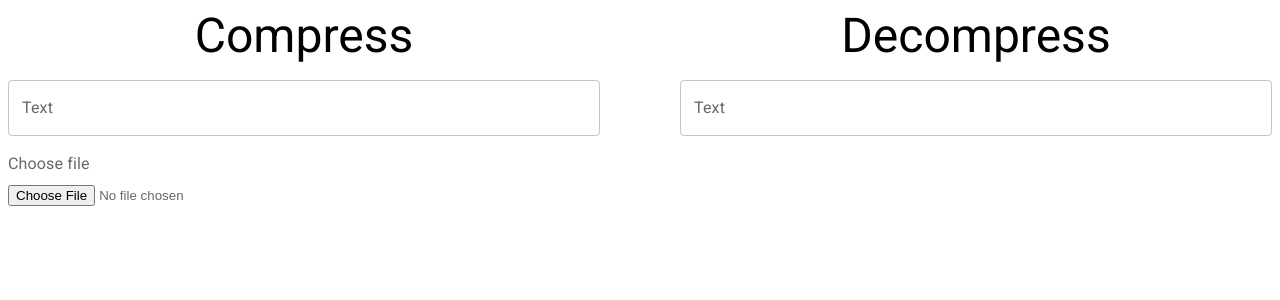
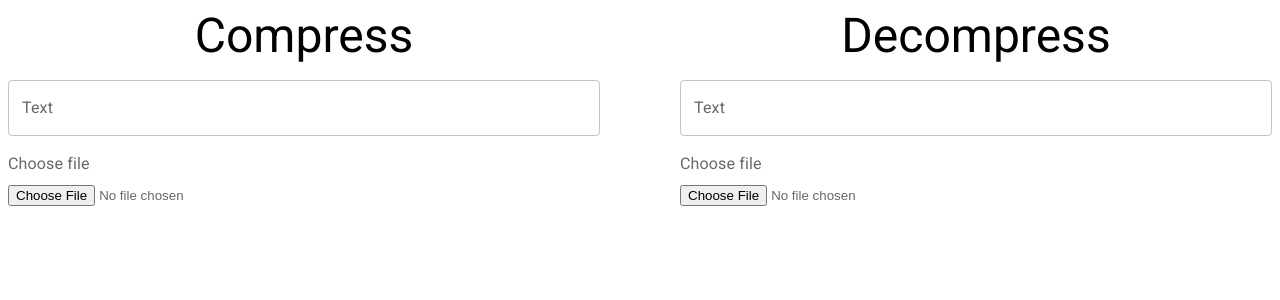
Before and after one commit to sebastiansiejek/rle, a React (Create React App) app: page / in a window 1280 px wide. Shown: the top 300 px of the page. Built offline with nearby package versions, Linux system fonts and the light colour scheme.

Commit message:
feat: add DecompressFile

```diff
--- a/src/App.tsx
+++ b/src/App.tsx
@@ -1,5 +1,6 @@
 import CompressFile from './components/CompressFile'
 import ConvertText from './components/ConvertText'
+import DecompressFile from './components/DecompressFile'
 import { compress, decompress } from './utils/rle'
 
 function App() {
@@ -29,7 +30,16 @@ function App() {
             <CompressFile />
           </div>
         </div>
-        <ConvertText title='Decompress' convertFunction={decompress} convertedTitle='Decompress text' />
+        <div>
+          <ConvertText title='Decompress' convertFunction={decompress} convertedTitle='Decompress text' />
+          <div
+            style={{
+              marginTop: '1rem',
+            }}
+          >
+            <DecompressFile />
+          </div>
+        </div>
       </div>
     </div>
   )
--- /dev/null
+++ b/src/components/DecompressFile/DecompressFile.tsx
@@ -0,0 +1,128 @@
+import { Button, InputLabel } from '@mui/material'
+import React, { useRef, useState } from 'react'
+import { downloadTextFile } from '../../utils/downloadTextFile'
+import { decompress } from '../../utils/rle'
+import Spinner from '../Spinner'
+import ComparisonTable from '../ComparisonTable'
+
+export interface DecompressFileProps {}
+
+const DecompressFile: React.FunctionComponent<DecompressFileProps> = ({}) => {
+  const inputRef = useRef<HTMLInputElement>(null)
+  const [file, setFile] = useState<File | ''>()
+  const [convertedFile, setConvertedFile] = useState<{
+    file: File | null
+    text: string
+  }>()
+  const [isLoading, setLoading] = useState(false)
+
+  return (
+    <form
+      style={{
+        display: 'grid',
+        gap: '1rem',
+        justifyContent: 'start',
+      }}
+    >
+      <InputLabel
+        style={{
+          cursor: 'pointer',
+        }}
+      >
+        <div
+          style={{
+            textAlign: 'left',
+            marginBottom: '.5rem',
+          }}
+        >
+          Choose file
+        </div>
+        <input
+          type='file'
+          ref={inputRef}
+          accept='.txt'
+          onChange={(e) => {
+            setConvertedFile({
+              file: null,
+              text: '',
+            })
+            if (e.target.files) {
+              const file = e.target.files[0]
+              setFile(file)
+            }
+          }}
+          required
+        />
+      </InputLabel>
+      {file && !convertedFile?.file && (
+        <Button
+          variant='outlined'
+          style={{
+            display: 'inline-flex',
+            justifyContent: 'center',
+            alignItems: 'center',
+          }}
+          disabled={isLoading}
+          onClick={() => {
+            if (file) {
+              setLoading(true)
+              const reader = new FileReader()
+              reader.readAsText(file)
+              reader.addEventListener('loadend', function () {
+                const { result } = reader
+                const compressedResult = decompress(String(result))
+                const convertedFile = new File([compressedResult], `${file.name}`, {
+                  type: 'text/plain',
+                })
+                setConvertedFile({
+                  file: convertedFile,
+                  text: compressedResult,
+                })
+                setLoading(false)
+              })
+            }
+          }}
+        >
+          <span>Decompress file</span>
+          {isLoading && <Spinner size={15} />}
+        </Button>
+      )}
+      {file && convertedFile?.file && (
+        <div>
+          <ComparisonTable
+            fileSize={file.size}
+            comparisonFileSize={convertedFile.file.size}
+            columns={[
+              {
+                title: 'Compressed',
+              },
+              {
+                title: 'Uncompressed',
+              },
+            ]}
+          />
+          <div
+            style={{
+              display: 'flex',
+              justifyContent: 'center',
+            }}
+          >
+            <Button
+              variant='outlined'
+              style={{
+                marginTop: '1rem',
+              }}
+              onClick={() => {
+                downloadTextFile(file.name + '-decompressed.txt', convertedFile.text)
+              }}
+            >
+              Download
+            </Button>
+          </div>
+        </div>
+      )}
+    </form>
+  )
+}
+
+export default DecompressFile
--- /dev/null
+++ b/src/components/DecompressFile/index.ts
@@ -0,0 +1,2 @@
+export { default } from './DecompressFile';
+export * from './DecompressFile';
```
Also changed, not shown: examples/sequnce-compressed.txt (added).
